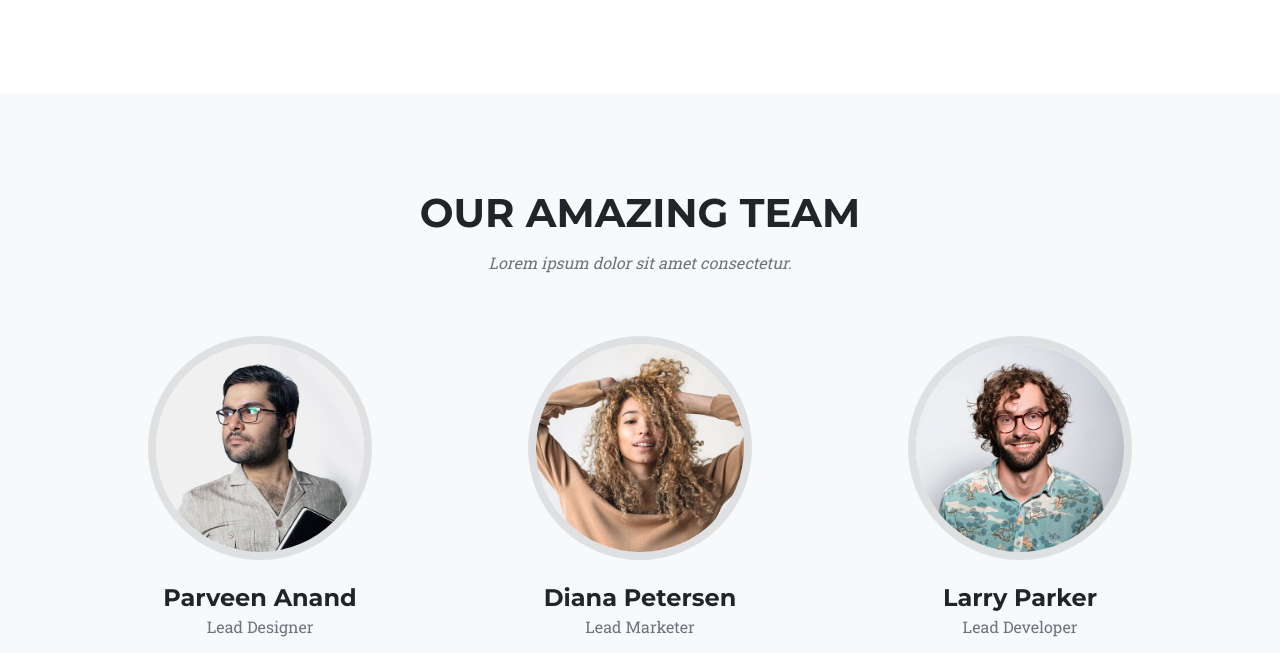
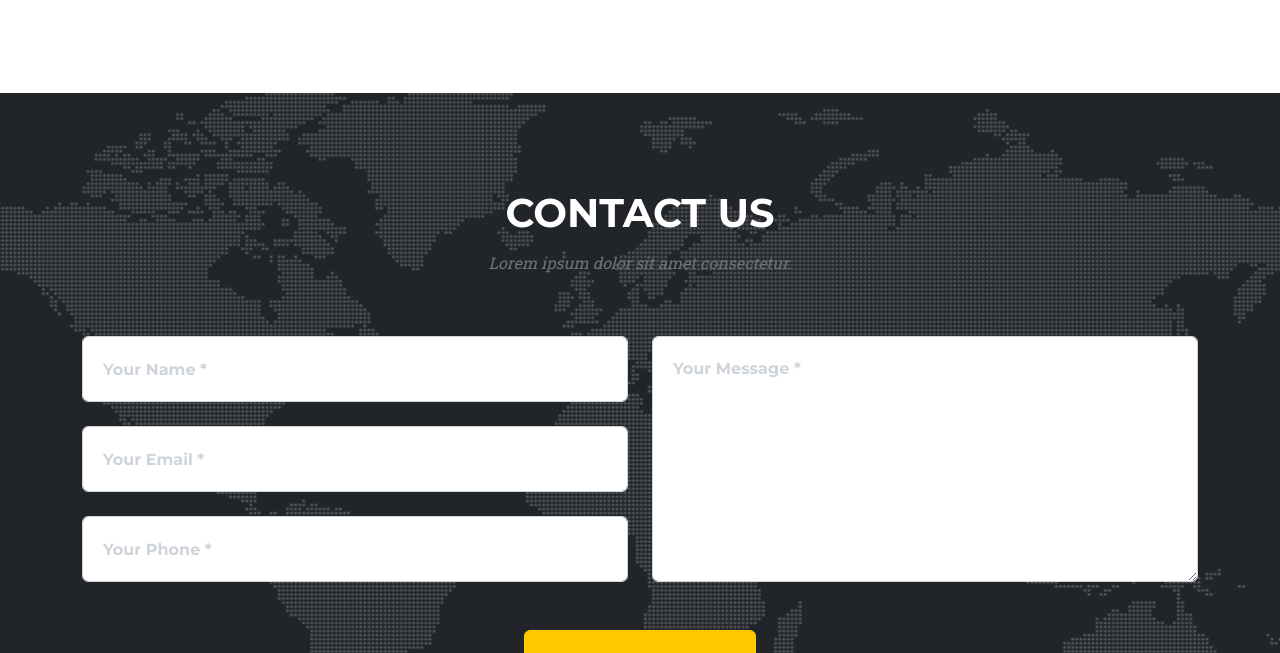
Before and after one commit to Ashokbharathi2002/street-light-project, a plain HTML site: page index.html in a window 1280 px wide. Shown: the part 1272-1925 px from the top of the page. Drawn offline with nearby package versions, Linux system fonts and the light colour scheme.

Commit message:
Update index.html
removre the team section

```diff
--- a/index.html
+++ b/index.html
@@ -71,7 +71,7 @@
         </section>
 
         <!-- Team-->
-        <section class="page-section bg-light" id="team">
+        <!-- <section class="page-section bg-light" id="team">
             <div class="container">
                 <div class="text-center">
                     <h2 class="section-heading text-uppercase">Our Amazing Team</h2>
@@ -113,7 +113,7 @@
                     <div class="col-lg-8 mx-auto text-center"><p class="large text-muted">Lorem ipsum dolor sit amet, consectetur adipisicing elit. Aut eaque, laboriosam veritatis, quos non quis ad perspiciatis, totam corporis ea, alias ut unde.</p></div>
                 </div>
             </div>
-        </section>
+        </section> -->
         <!-- Contact-->
         <section class="page-section" id="contact">
             <div class="container">
```
